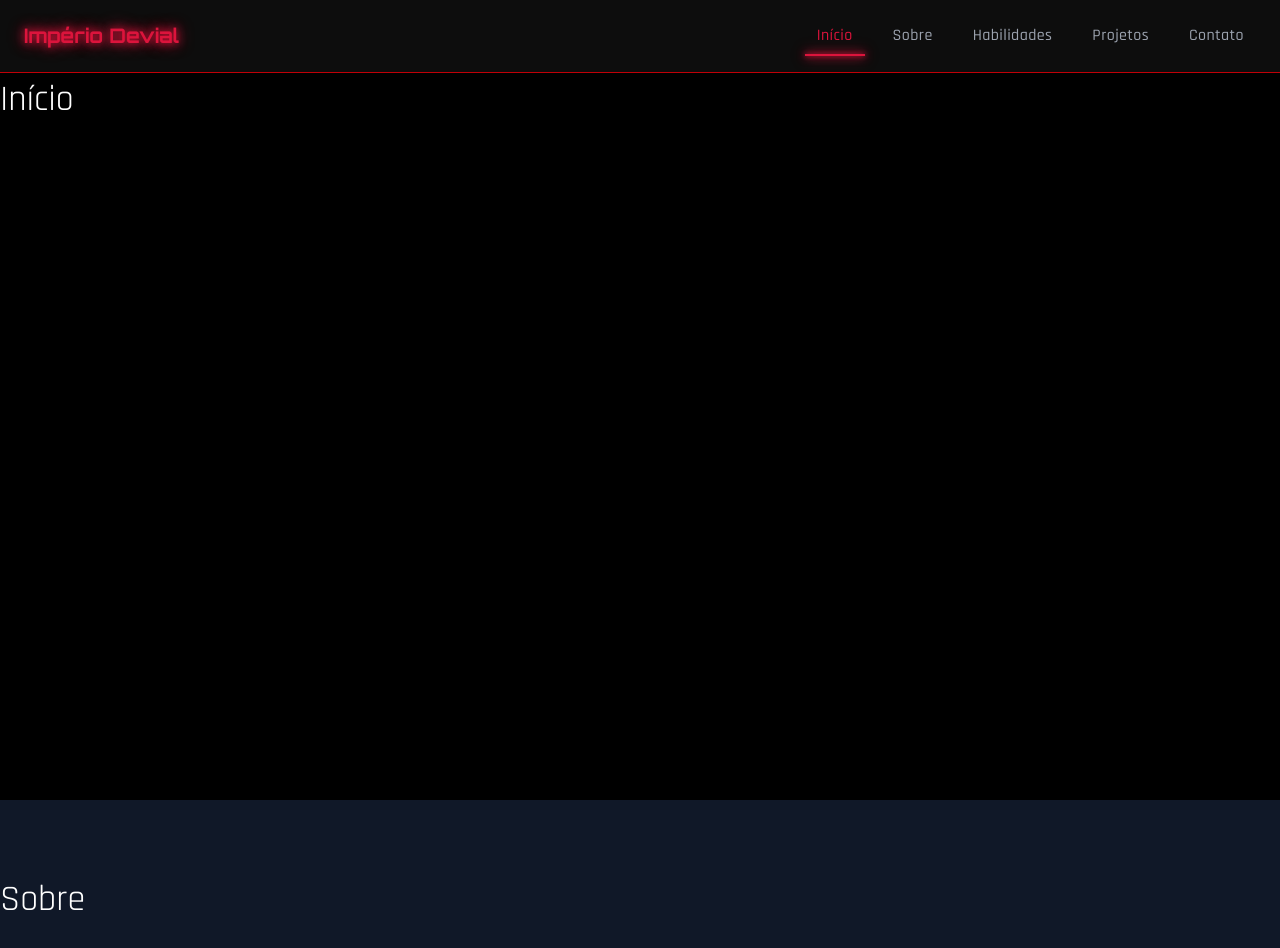
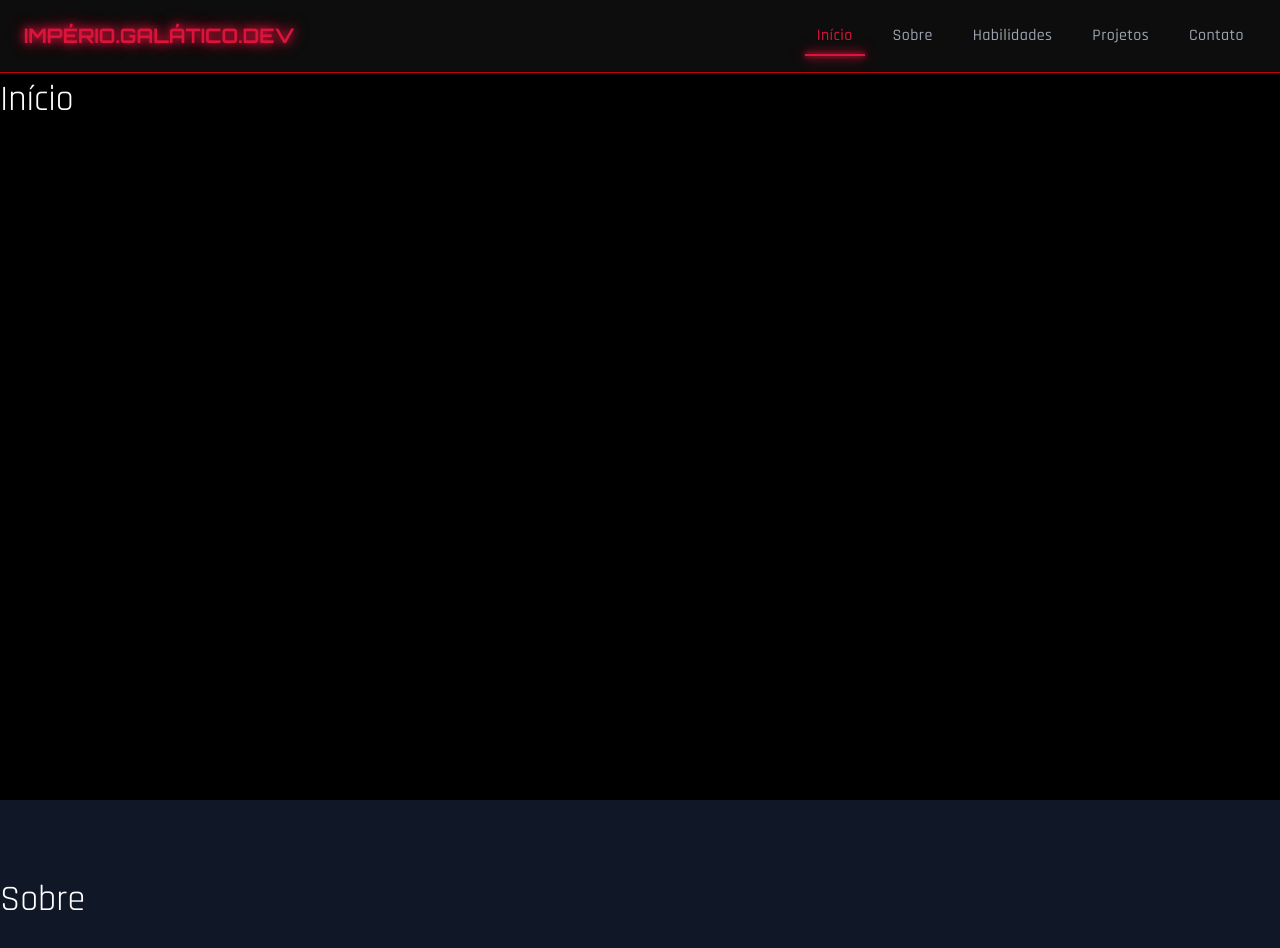
Before and after one commit to vinicius-lima-barbosa/vinicius-portfolio, a React (Vite) app: page / in a window 1280 px wide. Shown: the top 948 px of the page. Built offline with nearby package versions, Linux system fonts and the light colour scheme.

Commit message:
update: update header title to IMPÉRIO.GALÁTICO.DEV

```diff
--- a/src/components/navigation/index.tsx
+++ b/src/components/navigation/index.tsx
@@ -56,7 +56,7 @@ const Navigation = () => {
     <header className="fixed top-0 z-30 w-full border-b border-red-700 bg-background backdrop-blur-md shadow-lg">
       <nav className="max-w-screen-xl px-6 py-4 flex items-center justify-between">
         <h1 className="font-starwars text-xl font-bold text-sith-red text-glow">
-          Império Devial
+          IMPÉRIO.GALÁTICO.DEV
         </h1>
         <div className="hidden md:flex gap-4">
           {NAV_ITEMS.map((item) => (
```
